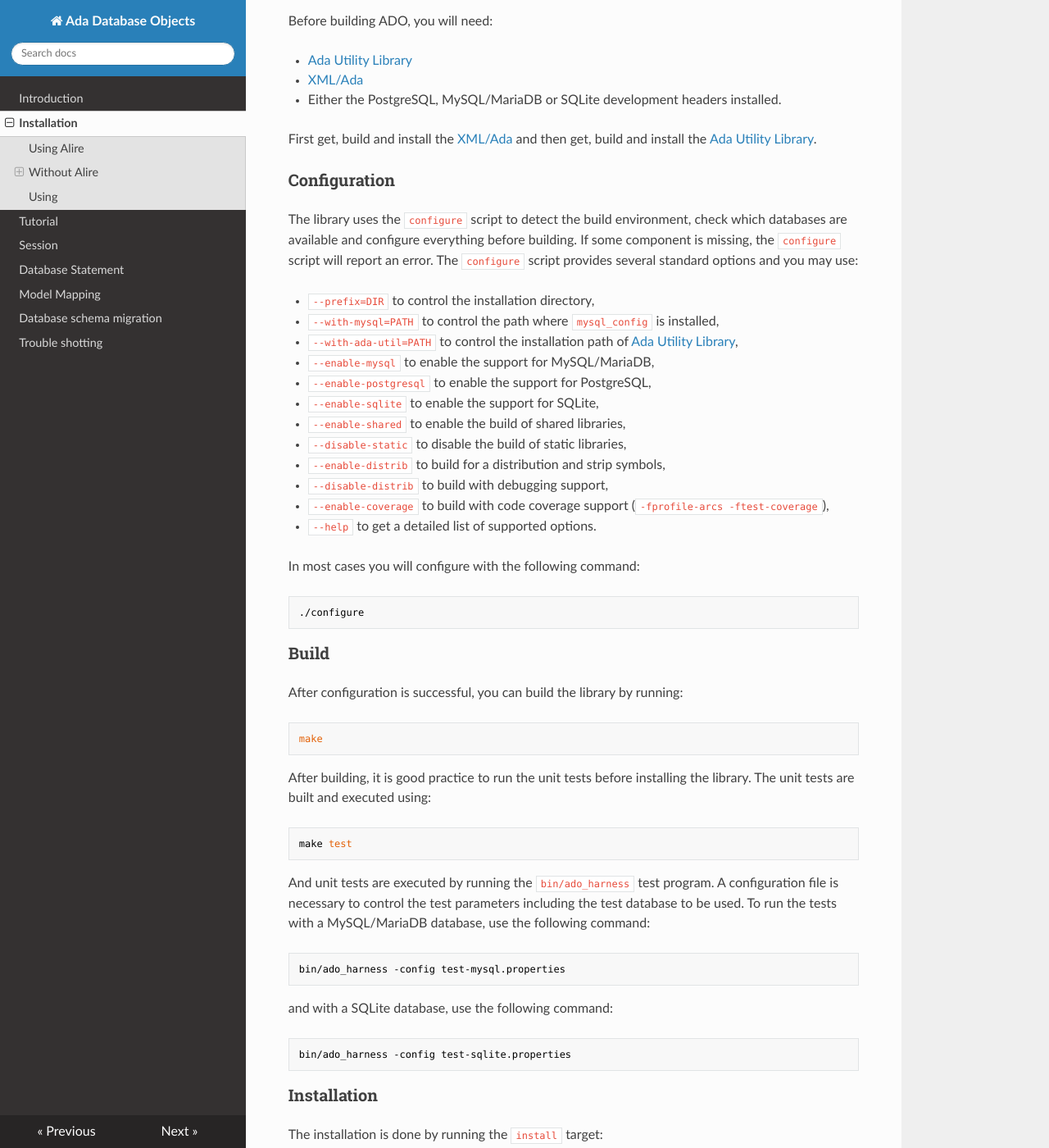
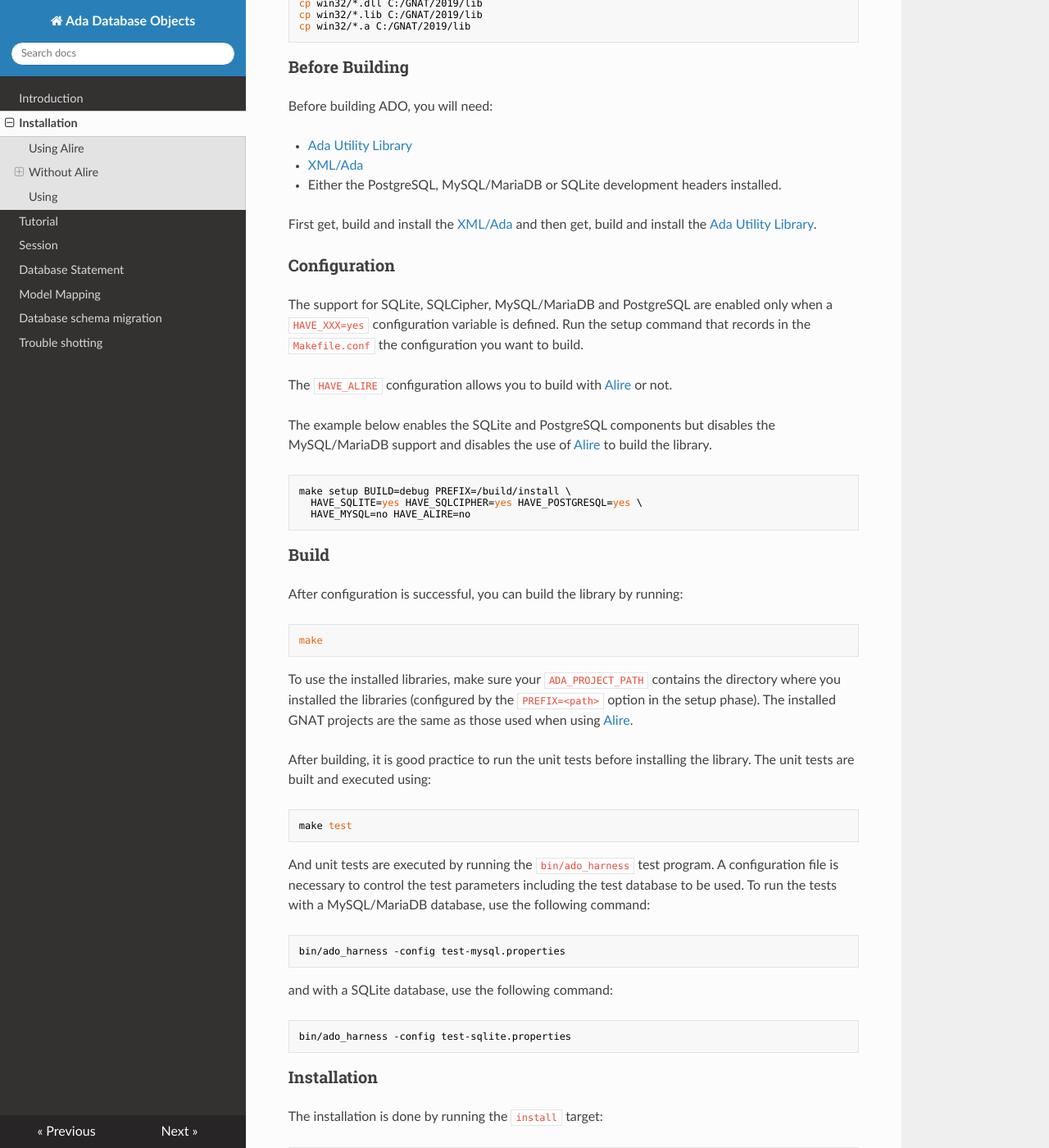
Before and after one commit to stcarrez/ada-ado, an MkDocs documentation site: the page built from docs/Installation.md, in a window 1280 px wide and 1400 px high, scrolled down 1997 px. Shown: the whole window at 82% size. Built offline with MkDocs 1.6.1, drawn with Linux system fonts in a browser that asks for light colours; nearby versions of some CDN libraries; some of the changed text lies outside the part shown.

Commit message:
Update and rebuild the documentation

````diff
--- a/docs/Installation.md
+++ b/docs/Installation.md
@@ -25,28 +25,33 @@ alr with ado_postgresql
 
 ### Database Driver Installation
 
-The PostgreSQL, MySQL/MariaDB and SQLite development headers and runtime are necessary for building
+The PostgreSQL, MySQL/MariaDB and SQLite/SQLCipher development headers and runtime are necessary for building
 the ADO driver.  The configure script will use them to enable the ADO drivers.
 The configure script will fail if it does not find any database driver.
 
 #### Ubuntu
 
-MySQL/MariaDB Development installation
+MySQL/MariaDB development installation
 ```
 sudo apt-get install libmysqlclient-dev
 ```
 
-MariaDB Development installation
+MariaDB development installation
 ```
 sudo apt-get install mariadb-client libmariadb-client-lgpl-dev
 ```
 
-SQLite Development installation
+SQLite development installation
 ```
 sudo apt-get install libsqlite3-dev
 ```
 
-PostgreSQL Development installation
+SQLCipher development installation
+```
+sudo apt-get install sqlcipher libsqlcipher-dev
+```
+
+PostgreSQL development installation
 ```
 sudo apt-get install postgresql-client libpq-dev
 ```
@@ -106,41 +111,41 @@ and then get, build and install the [Ada Utility Library](https://github.com/stc
 
 ### Configuration
 
-The library uses the `configure` script to detect the build environment, check which databases
-are available and configure everything before building.  If some component is missing, the
-`configure` script will report an error.  The `configure` script provides several standard options
-and you may use:
+The support for SQLite, SQLCipher, MySQL/MariaDB and PostgreSQL are enabled only when a `HAVE_XXX=yes` configuration
+variable is defined.  Run the setup command that records in the `Makefile.conf` the configuration
+you want to build.
 
-  * `--prefix=DIR` to control the installation directory,
-  * `--with-mysql=PATH` to control the path where `mysql_config` is installed,
-  * `--with-ada-util=PATH` to control the installation path of [Ada Utility Library](https://github.com/stcarrez/ada-util),
-  * `--enable-mysql` to enable the support for MySQL/MariaDB,
-  * `--enable-postgresql` to enable the support for PostgreSQL,
-  * `--enable-sqlite` to enable the support for SQLite,
-  * `--enable-shared` to enable the build of shared libraries,
-  * `--disable-static` to disable the build of static libraries,
-  * `--enable-distrib` to build for a distribution and strip symbols,
-  * `--disable-distrib` to build with debugging support,
-  * `--enable-coverage` to build with code coverage support (`-fprofile-arcs -ftest-coverage`),
-  * `--help` to get a detailed list of supported options.
+The `HAVE_ALIRE` configuration allows you to build with [Alire](https://alire.ada.dev/) or not.
 
-In most cases you will configure with the following command:
+The example below enables the SQLite and PostgreSQL components but disables
+the MySQL/MariaDB support and disables the use of [Alire](https://alire.ada.dev/) to build
+the library.
+
 ```
-./configure
+make setup BUILD=debug PREFIX=/build/install \
+  HAVE_SQLITE=yes HAVE_SQLCIPHER=yes HAVE_POSTGRESQL=yes \
+  HAVE_MYSQL=no HAVE_ALIRE=no
 ```
 
 ### Build
 
 After configuration is successful, you can build the library by running:
+
 ```
 make
 ```
 
+To use the installed libraries, make sure your `ADA_PROJECT_PATH` contains the directory
+where you installed the libraries (configured by the `PREFIX=<path>` option in the setup phase).
+The installed GNAT projects are the same as those used when using [Alire](https://alire.ada.dev/).
+
 After building, it is good practice to run the unit tests before installing the library.
 The unit tests are built and executed using:
+
 ```
 make test
 ```
+
 And unit tests are executed by running the `bin/ado_harness` test program.  A configuration
 file is necessary to control the test parameters including the test database to be used.
 To run the tests with a MySQL/MariaDB database, use the following command:
````
Also changed, not shown: docs/ADO_Sessions.md (+17 -8 lines), docs/Debugging.md (+1 -1 lines), docs/index.md (+7 -8 lines), docs/title.md (+2 -2 lines), 2 other files.
